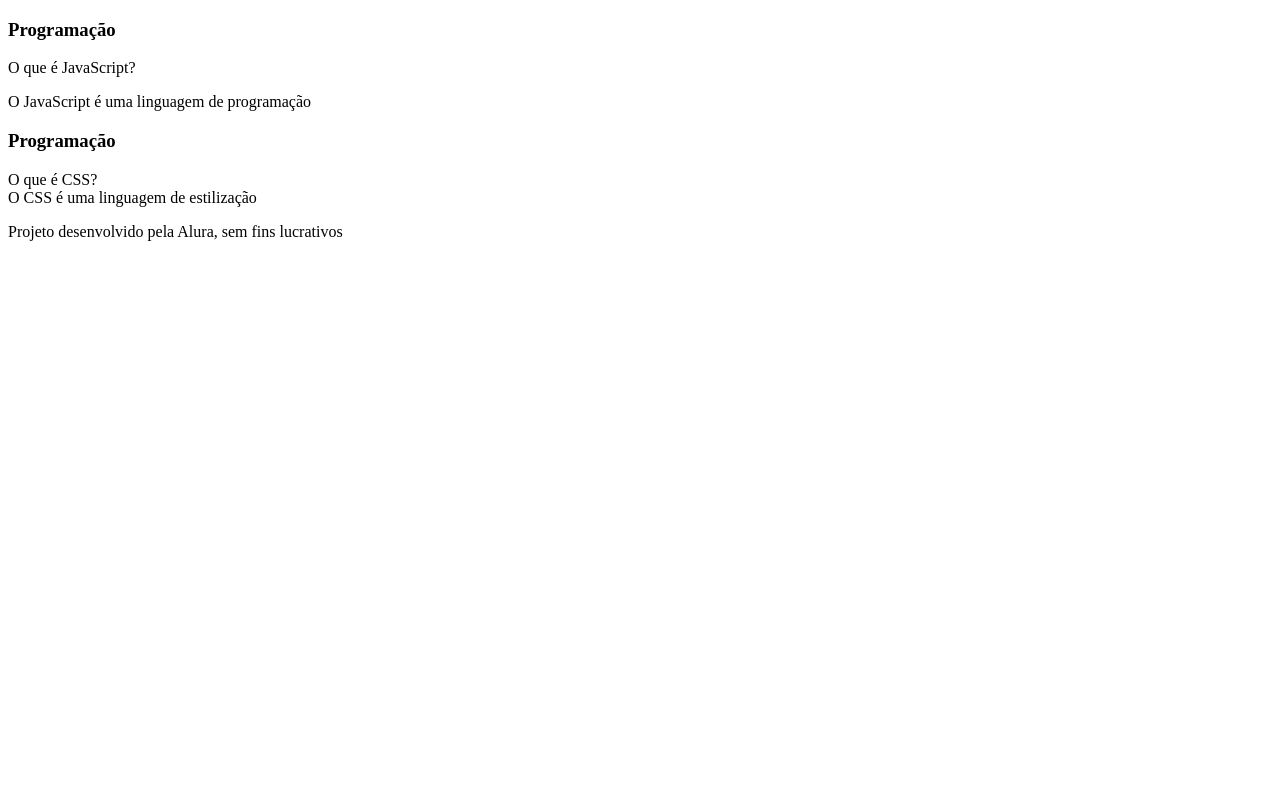
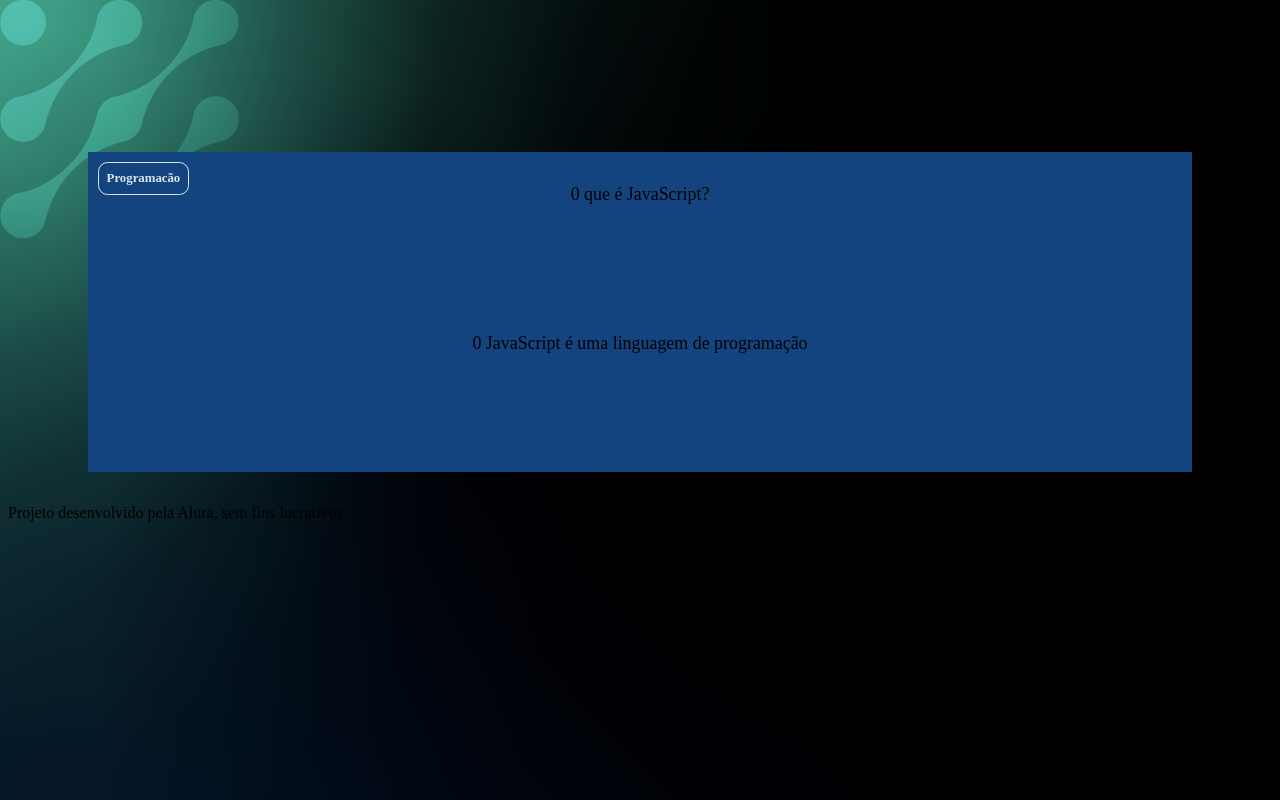
Before and after one commit to LKmourinha/LK4, a plain HTML site: page index.html in a window 1280 px wide. Drawn offline with Linux system fonts and the light colour scheme; files whose address does not match are found by name.

Commit message:
alterações

```diff
--- a/index.html
+++ b/index.html
@@ -1,34 +1,23 @@
 <!DOCTYPE html>
 <html lang="pt-br">
 <head>
+    <title>Flashcard</title>
     <meta charset="UTF-8">
-<meta name="viewport" content="width=device-width, initial-scale=1.0">
-<link rel=”stylesheet” href=”assets/style.css”>
-<title>Flashcard</title>
+    <meta name="viewport" content="width-device-width, initial-scale-1.0">
+    <link rel="stylesheet" href="assets/style.css">
 </head>
 <body>
     <main>
         <section id="container">
             <article class="cartao">
-<div class="cartao__conteudo">
-<h3>Programação</h3>
-<div class="cartao__conteudo__pergunta">
-<p>O que é JavaScript?</p>
+                <div class="cartao_conteudo">
+                    <h3>Programacão</h3>
+                    <div class="cartao_conteudo_pergunta">
+                        <p>0 que é JavaScript?</p>
                     </div>
-<div class="cartao__conteudo__resposta">
-<p>O JavaScript é uma linguagem de programação</p>
-</div>
-</div>
-</article>
-<article class="cartao">
-<div class="cartao__conteudo">
-<h3>Programação</h3>
-<div class="cartao__conteudo__pergunta">
-O que é CSS?
-</div>
-<div class="cartao__conteudo__resposta">
-O CSS é uma linguagem de estilização
-</div>
+                    <div class="cartao_conteudo_resposta">
+                        <p>0 JavaScript é uma linguagem de programação</p>
+                    </diV>
                 </div>
             </article>
         </section>
@@ -36,5 +25,7 @@ O CSS é uma linguagem de estilização
     <footer>
         <p>Projeto desenvolvido pela Alura, sem fins lucrativos</p>
     </footer>
+    <script src="app.js"></script>
+    <script src="perguntas.js"></script>
 </body>
 </html>
```
Also changed, not shown: assets/bg-desktop.webp (added), assets/bg-mobile.webp (added), assets/bg-tablet.webp (added). Lines whose indentation alone changed are shown as unchanged.
